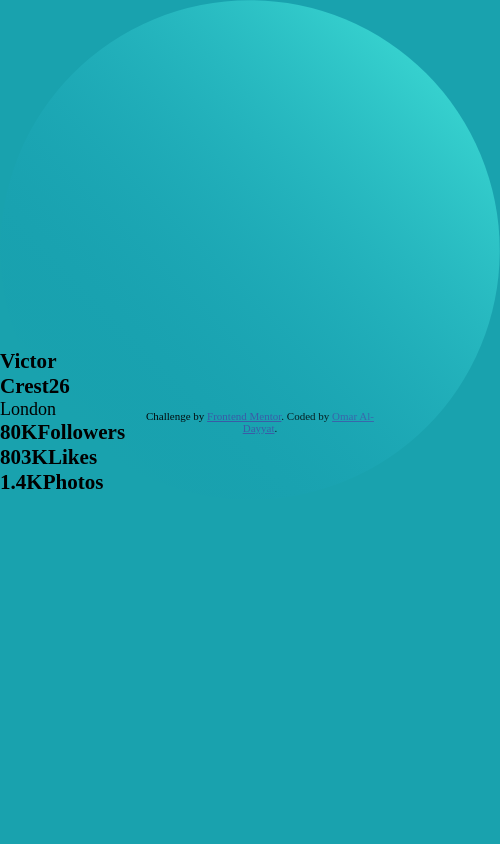
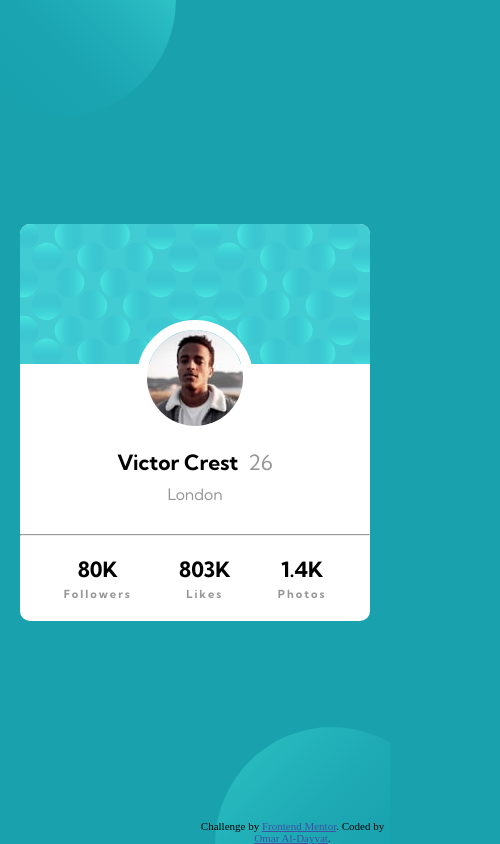
Before and after one commit to OmarDayyat/4-FEM-Newbie-Profile-card-component, a plain HTML site: page index.html in a window 390 px wide. Shown: the whole page, 500 px wide, since content can reach past the window. Drawn offline with Linux system fonts and the light colour scheme.

Commit message:
Finishing porject -no responsive layout yet-

```diff
--- a/index.html
+++ b/index.html
@@ -15,16 +15,18 @@
 
   <body>
     <main>
-      <div class="img-top"></div>
-      <div class="img-bottom"></div>
       <div class="container">
         <div class="card-container">
-          <div class="card-top-container"></div>
+          <div class="card-top-container">
+            <img class="image-pattern" src="./images/bg-pattern-card.svg" alt="image pattern">
+            <img class="user-img" src="./images/image-victor.jpg" alt="Victor photo">
+          </div>
           <div class="card-info">
             <h3>Victor Crest<span>26</span></h3>
             <p>London</p>
           </div>
-          <div class="card_stats">
+          <hr>
+          <div class="card-stats">
             <h3>80K<span>Followers</span></h3>
             <h3>803K<span>Likes</span></h3>
             <h3>1.4K<span>Photos</span></h3>
--- a/styles/style.scss
+++ b/styles/style.scss
@@ -10,33 +10,111 @@
   margin: 0;
 }
 
-html,body{
-  position: relative;
+body{
   height: 100vh;
   font-size: 18px;
   background-color: $Dark-cyan;
   display: flex;
+  flex-direction: column;
   justify-content: center;
   align-items: center;
+  position: relative;
+  background-image: url("../images/bg-pattern-top.svg"),url("../images/bg-pattern-bottom.svg");
+  background-size: 60%;
+  background-position: left -15vw top -30vw,right -15vw bottom -30vw;
+  background-repeat: no-repeat;
 }
 
+/*===============
+  Card Container
+=================*/
 
-.img-top{
-  background-image: url("../images/bg-pattern-top.svg");
-  background-size: cover;
-  position: absolute;
-  width: 500px;
-  height: 500px;
-  overflow: hidden;
-  left: 0;
-  top: 0;
+.card-container{
+  position: relative;
+  background-color: white;
+  border-radius: 10px;
 }
+
+/*==================
+  Card Top Container
+====================*/
+
+.card-top-container{
+  width: 100%;
+  margin-bottom: 80px;
+  .image-pattern{
+    border-radius: 10px 10px 0 0;
+  }
+  .user-img{
+    position: absolute;
+    left: 50%;
+    top: -5%;
+    transform: translate(-50%,100%);
+    border-radius: 100px;
+    border: 10px solid white;
+  }
+}
+
+/*==================
+  Card Info Container
+====================*/
+
+.card-info{
+  text-align: center;
+  h3{
+    font-family: $font;
+    font-weight: 700;
+    span{
+      font-weight: 400;
+      margin-left: 10px;
+      color: $Dark-gray;
+    }
+  }
+
+  p{
+    font-family: $font;
+    font-weight: 400;
+    margin-top: 10px;
+    color: $Dark-gray;
+    margin-bottom: 30px;
+    font-size: 0.98rem;
+  }
+}
+
+/*==================
+  Card Stats Container
+====================*/
+
+.card-stats{
+  display: flex;
+  padding: 20px;
+  justify-content: space-around;
+  align-items: center;
+  text-align: center;
+  h3{
+    font-family: $font;
+    font-weight: 700;
+    span{
+      margin-top: 5px;
+      display: block;
+      font-size: 0.7rem;
+      color: $Dark-gray;
+      font-weight: 700;
+      letter-spacing: 2px;
+
+    }
+  }
+}
+
 
 /*============
   Attribution
 ==============*/
 
 .attribution {
+  position: absolute;
+  width: auto;
+  bottom: 0;
   font-size: 11px;
   text-align: center;
   a {
```
Also changed, not shown: styles/style.css, 1 other file.
